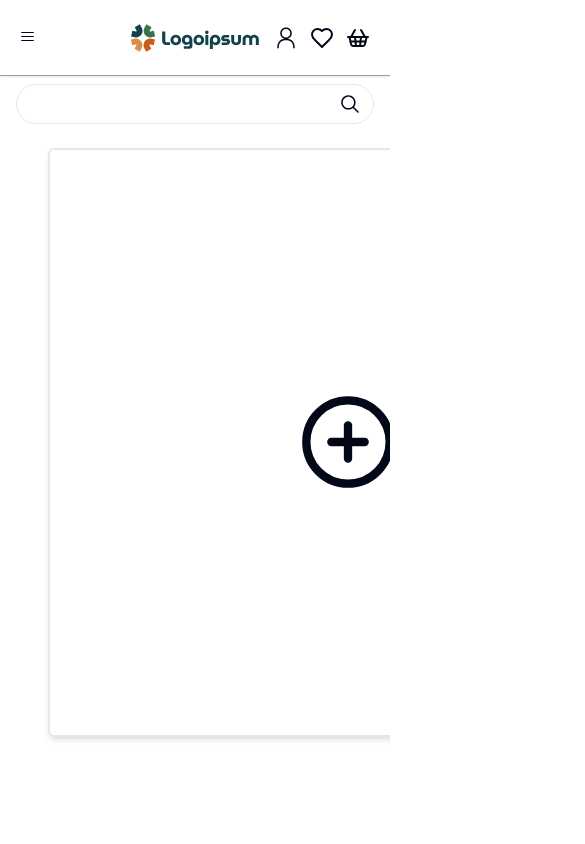
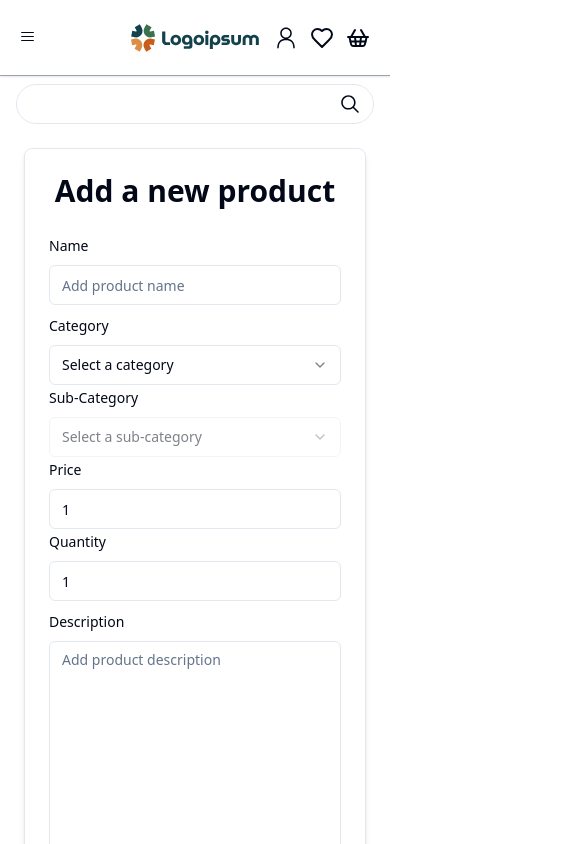
Before and after one commit to teoMarinov/ABCFurniture, a React (Vite) app in the folder client/: page /add-product in a window 390 px wide. Shown: the top 844 px of the page, 585 px wide, since content can reach past the window. Built offline with nearby package versions, Linux system fonts and the light colour scheme; the HTML template or start-up script is replaced by a standard one.

Commit message:
add responsive design to add product

```diff
--- a/client/src/components/add-product/AddProduct.tsx
+++ b/client/src/components/add-product/AddProduct.tsx
@@ -125,23 +125,16 @@ const AddProduct = () => {
     <Form {...form}>
       <form
         onSubmit={form.handleSubmit(onSubmit)}
-        className="h-[calc(100vh-116px)] w-full flex gap-x-12 p-6 px-12"
+        className="xl:h-[calc(100vh-116px)] w-full xl:flex flex-row-reverse gap-x-14 p-6 xl:px-14 xl:space-y-0 space-y-6"
       >
-        <ImagesContainer
-          images={imagePreview}
-          handleOnChange={handleOnChange}
-          handleRemove={handleRemove}
-        />
-        {/* Data form */}
-        <>
-          <Card className="shadow-md h-[790px] w-full">
+        <Card className="shadow-md xl:h-[790px] xl:w-2/3 ">
           <CardHeader>
             <div className="w-full flex items-center justify-center">
               <h1 className={"text-3xl font-semibold"}>Add a new product</h1>
             </div>
           </CardHeader>
 
-            <CardContent className="pb-4">
+          <CardContent>
             <ProductInfoForm form={form} isPending={isPending} />
           </CardContent>
 
@@ -157,7 +150,12 @@ const AddProduct = () => {
             </Button>
           </CardFooter>
         </Card>
-        </>
+
+        <ImagesContainer
+          images={imagePreview}
+          handleOnChange={handleOnChange}
+          handleRemove={handleRemove}
+        />
       </form>
     </Form>
   );
--- a/client/src/components/add-product/ImagesContainer.tsx
+++ b/client/src/components/add-product/ImagesContainer.tsx
@@ -29,16 +29,16 @@ const ImagesContainer = ({
   }, [images]);
 
   return (
-    <div className=" h-[790px] flex items-center">
-      <div className="h-full w-[600px] grid grid-rows-4 grid-cols-3 gap-4 ">
-        <div className="row-span-3 col-span-3 flex items-center justify-center border-2 shadow-md rounded-md p-2 group relative">
+    <div className="h-[790px] xl:w-1/3 flex items-center">
+      <div className="h-full w-full flex flex-col gap-4 ">
+        <div className="w-full h-3/4 flex  items-center justify-center border-2 shadow-md rounded-md p-2 group relative">
           <img className="max-h-full max-w-full" src={images[display!]} />
           <PlusCircle
             size={100}
             className="group-hover:scale-125 transition absolute -z-10"
           />
           <input
-            className="cursor-pointer file:cursor-pointer w-[590px] h-[580px] opacity-0 z-0 absolute "
+            className="cursor-pointer file:cursor-pointer xl:w-[590px] w-full h-[580px] opacity-0 z-0 absolute"
             type="file"
             onChange={handleOnChange}
             multiple
@@ -46,8 +46,8 @@ const ImagesContainer = ({
         </div>
 
         {images[0] && (
-          <Carousel className="col-span-3">
-            <CarouselContent className="w-[600px] gap-x-0.5 ml-[1px]">
+          <Carousel>
+            <CarouselContent className="ml-[1px]">
               {images.map((image: string, index) => (
                 <CarouselItem
                   key={index}
@@ -62,8 +62,10 @@ const ImagesContainer = ({
                 </CarouselItem>
               ))}
             </CarouselContent>
-            <CarouselPrevious />
-            <CarouselNext />
+            <div className="xl:block hidden">
+              <CarouselPrevious />
+              <CarouselNext />
+            </div>
           </Carousel>
         )}
       </div>
--- a/client/src/components/add-product/ProductInfoForm.tsx
+++ b/client/src/components/add-product/ProductInfoForm.tsx
@@ -34,12 +34,12 @@ const ProductInfoForm = ({ form, isPending }: ProductFormProps) => {
           </FormItem>
         )}
       />
-      <div className="flex flex-row gap-x-5 justify-between">
+      <div className="flex xl:flex-row flex-col gap-x-5 justify-between">
         <FormField
           control={form.control}
           name="category"
           render={({ field }) => (
-            <FormItem>
+            <FormItem className="xl:w-1/4">
               <FormLabel>Category</FormLabel>
               <FormControl>
                 <CategorySelect field={field} />
@@ -51,7 +51,7 @@ const ProductInfoForm = ({ form, isPending }: ProductFormProps) => {
           control={form.control}
           name="sub_category"
           render={({ field }) => (
-            <FormItem>
+            <FormItem className="xl:w-1/4">
               <FormLabel>Sub-Category</FormLabel>
               <FormControl>
                 <SubCategorySelect
@@ -66,17 +66,15 @@ const ProductInfoForm = ({ form, isPending }: ProductFormProps) => {
           control={form.control}
           name="price"
           render={({ field }) => (
-            <FormItem>
+            <FormItem className="xl:w-1/4">
               <FormLabel>Price</FormLabel>
               <FormControl>
                 <Input
                   type="number"
                   {...field}
                   disabled={isPending}
-                  className="w-64"
                   placeholder="Add price"
                   min={1}
-
                 />
               </FormControl>
             </FormItem>
@@ -86,14 +84,13 @@ const ProductInfoForm = ({ form, isPending }: ProductFormProps) => {
           control={form.control}
           name="quantity"
           render={({ field }) => (
-            <FormItem>
+            <FormItem className="xl:w-1/4">
               <FormLabel>Quantity</FormLabel>
               <FormControl>
                 <Input
                   type="number"
                   {...field}
                   disabled={isPending}
-                  className="w-64"
                   placeholder="Add product quantity"
                   min={1}
                 />
@@ -112,7 +109,7 @@ const ProductInfoForm = ({ form, isPending }: ProductFormProps) => {
               <Textarea
                 {...field}
                 disabled={isPending}
-                className="h-[450px]"
+                className="xl:h-[430px] h-[90vh]"
                 placeholder="Add product description"
               />
             </FormControl>
--- a/client/src/components/add-product/Selectors/Selector.tsx
+++ b/client/src/components/add-product/Selectors/Selector.tsx
@@ -1,3 +1,4 @@
+/* eslint-disable @typescript-eslint/no-explicit-any */
 import {
   Select,
   SelectContent,
@@ -14,7 +15,7 @@ interface SelectorProps {
 const Selector = ({ children, field, placeholder, disabled }: SelectorProps) => {
   return (
     <Select onValueChange={field.onChange} disabled={disabled}>
-      <SelectTrigger className="w-[280px]">
+      <SelectTrigger className="w-full">
         <SelectValue placeholder={placeholder} />
       </SelectTrigger>
       <SelectContent>{children}</SelectContent>
```
Also changed, not shown: client/src/components/add-product/Selectors/CategorySelect.tsx (+5 -2 lines). Lines whose indentation alone changed are shown as unchanged.
